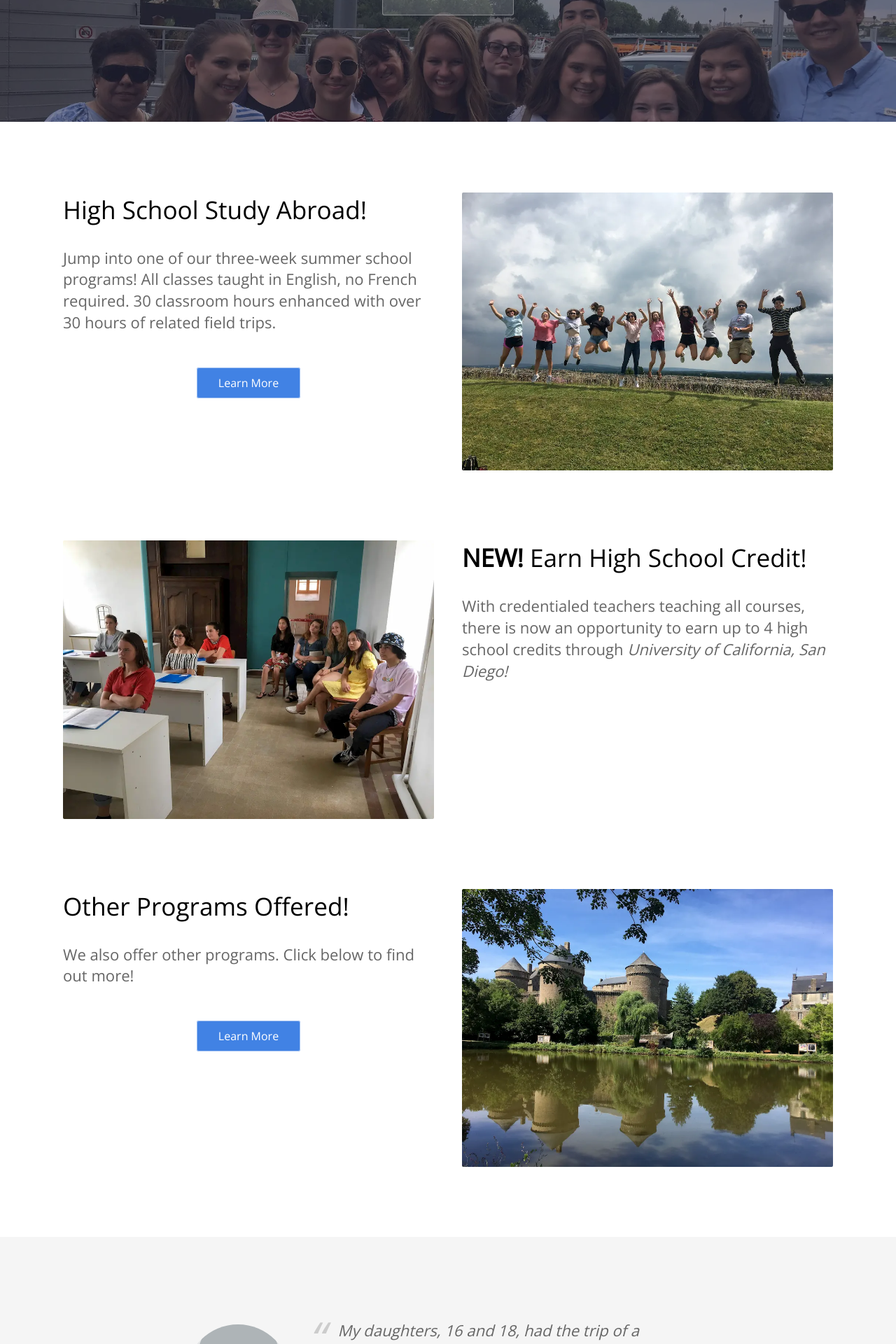
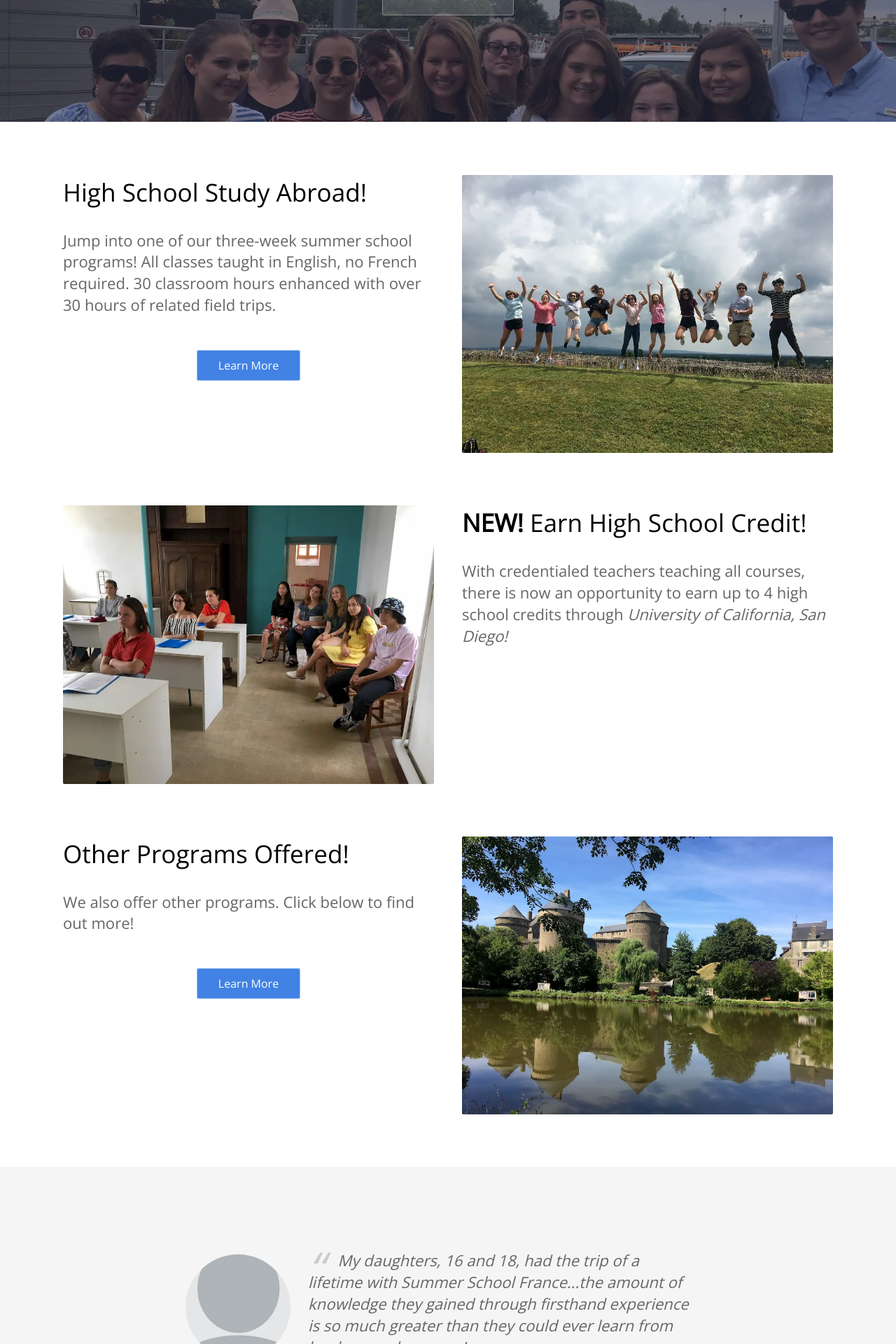
Before and after one commit to baritchie/project1, a Jekyll site: the page built from index.html, in a window 1280 px wide. Shown: the part 359-2279 px from the top of the page at 70% size. Built offline with Jekyll 4.4.1, drawn with Linux system fonts in a browser that asks for light colours.

Commit message:
Updated '_sass/layout.scss' via CloudCannon

```diff
--- a/_sass/layout.scss
+++ b/_sass/layout.scss
@@ -63,7 +63,7 @@ header {
 }
 
 section {
-	padding: 100px 0;
+	padding: 75px 0;
 }
 
 section + section {
```
